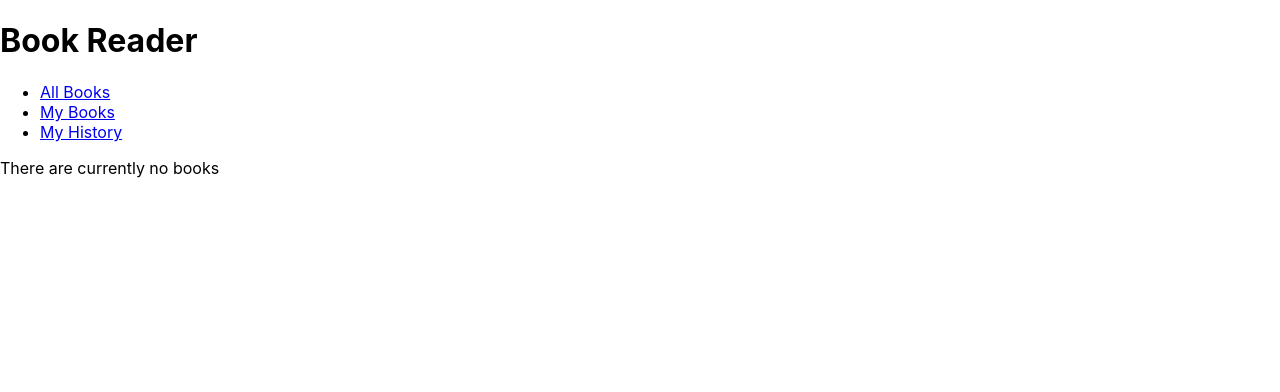
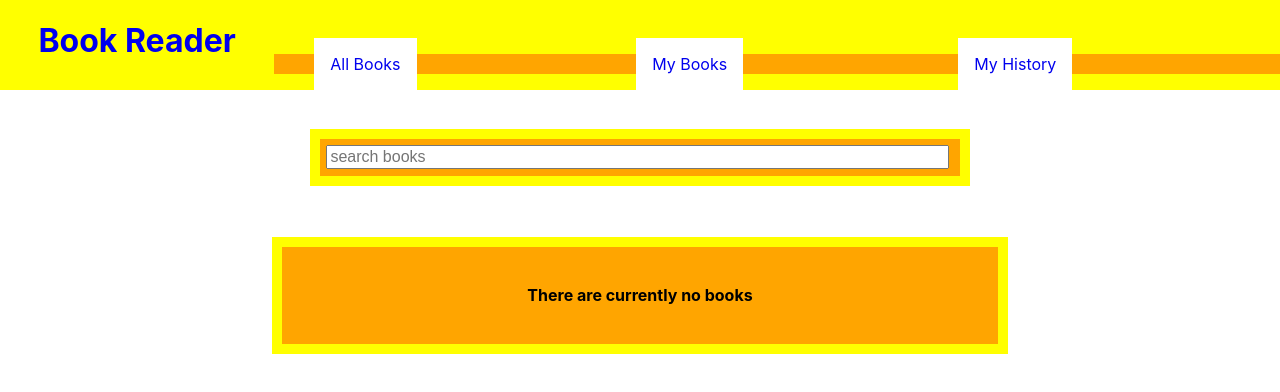
Before and after one commit to gxldCptRick/book-reader, a React (Create React App) app in the folder view/: page / in a window 1280 px wide. Shown: the top 392 px of the page. Built offline with nearby package versions, Linux system fonts and the light colour scheme.

Commit message:
Adding some changes to filter books and allows me to screw with how we get those books

```diff
--- a/view/public/index.html
+++ b/view/public/index.html
@@ -7,7 +7,7 @@
     <meta name="theme-color" content="#000000" />
     <meta
       name="description"
-      content="Web site created using create-react-app"
+      content="Web site used to view and catalog pdf files for books"
     />
     <link rel="apple-touch-icon" href="%PUBLIC_URL%/logo192.png" />
     <!--
@@ -24,7 +24,7 @@
       work correctly both with client-side routing and a non-root public URL.
       Learn how to configure a non-root public URL by running `npm run build`.
     -->
-    <title>React App</title>
+    <title>Book Reader</title>
   </head>
   <body>
     <noscript>You need to enable JavaScript to run this app.</noscript>
--- a/view/src/App.js
+++ b/view/src/App.js
@@ -8,32 +8,35 @@ const routes = [
     name: "All Books",
     url: "/all/books",
     component: HomePage,
+    props: { managerName: "externalManager" },
   },
   {
     name: "My Books",
     url: "/my/books",
     component: HomePage,
+    props: { managerName: "sessionManager" },
   },
   {
     name: "My History",
     url: "/my/history",
     component: HomePage,
+    props: { managerName: "historyManager" },
   },
 ];
 
-const Wrapper = ({ component: Component, ...rest }) => {
-  return (props) => <Component {...props} {...rest} />;
+const Wrapper = ({ component: Component, props: outerProps, ...rest }) => {
+  return (props) => <Component {...props} {...rest} {...outerProps} />;
 };
 const ioc = initializeIOC();
 function App() {
   return (
     <BrowserRouter>
-      {routes.map(({ url, name, component }) => (
+      {routes.map(({ url, name, component, props = {} }) => (
         <React.Fragment key={name}>
           <Route
             path={url}
             exact
-            component={Wrapper({ component, navElements: routes, ioc })}
+            component={Wrapper({ component, navElements: routes, ioc, props })}
           />
         </React.Fragment>
       ))}
--- /dev/null
+++ b/view/src/components/layout.css
@@ -0,0 +1,37 @@
+header {
+  display: flex;
+}
+a.title-link {
+  text-decoration: none;
+  padding: 0 3%;
+}
+
+a.title-link:hover {
+  background-color: yellow;
+}
+
+nav {
+  flex: 2;
+  padding-top: 3%;
+  background: yellow;
+}
+
+.nav-list {
+  background: orange;
+  display: flex;
+}
+
+.nav-list li {
+  list-style-type: none;
+  flex: 1;
+}
+
+.nav-list__item {
+  padding: 5%;
+  background-color: white;
+  text-decoration: none;
+}
+
+.nav-list__item:hover {
+  background-color: yellow;
+}
--- a/view/src/components/layout.js
+++ b/view/src/components/layout.js
@@ -1,5 +1,7 @@
 import React, { Component } from "react";
 import { Link } from "react-router-dom";
+
+import "./layout.css";
 
 export default class LayoutComponent extends Component {
   render() {
@@ -7,7 +9,9 @@ export default class LayoutComponent extends Component {
     return (
       <div className={className}>
         <header>
-          <h1>Book Reader</h1>
+          <Link to="/" className="title-link">
+            <h1>Book Reader</h1>
+          </Link>
           <nav>
             <ul className="nav-list">
               {this.props.navElements.map(({ url, name }) => (
--- /dev/null
+++ b/view/src/components/pages/homepage.css
@@ -0,0 +1,22 @@
+.banner {
+  width: 50%;
+  margin: 4% auto;
+  font-weight: bold;
+  text-align: center;
+  background: orange;
+  padding: 3%;
+  border: solid 10px yellow;
+}
+
+.search-box {
+  background-color: orange;
+  border: solid 10px yellow;
+  width: 50%;
+  margin: 3% auto 0 auto;
+}
+
+.search-box__input {
+  margin: 1%;
+  width: 96%;
+  font-size: 1em;
+}
--- a/view/src/components/pages/homepage.js
+++ b/view/src/components/pages/homepage.js
@@ -1,16 +1,19 @@
 import React, { Component } from "react";
 import Layout from "../layout";
 import BookComponent from "../bookcard";
+import "./homepage.css";
+
 export default class HomePageComponent extends Component {
   constructor(props, context) {
     super(props, context);
     this.state = {
       books: [],
+      input: "",
     };
   }
   componentDidMount() {
-    let { ioc } = this.props;
-    let sessionManager = ioc.get("sessionManager");
+    let { ioc, managerName = "sessionManager" } = this.props;
+    let sessionManager = ioc.get(managerName);
     sessionManager
       .get("books", [])
       .then((books) => {
@@ -23,11 +26,17 @@ export default class HomePageComponent extends Component {
       });
   }
   _renderPage() {
-    let { books } = this.state;
+    let { books, input } = this.state;
+    input = input.toLowerCase();
     return (
       (books.length > 1 &&
-        books.map((b) => <BookComponent {...b}></BookComponent>)) || (
-        <p>There are currently no books</p>
+        books
+          .filter(({ name }) => name.toLowerCase().includes(input))
+          .map((b) => <BookComponent {...b}></BookComponent>)) || (
+        <p className="banner">
+          There are currently no books
+          {(input && ` that contain : "${input}"`) || input}
+        </p>
       )
     );
   }
@@ -35,12 +44,29 @@ export default class HomePageComponent extends Component {
   _renderChoice() {
     let { errorMessage } = this.state;
     return (
-      (errorMessage && <p className="error-message">{errorMessage}</p>) ||
+      (errorMessage && (
+        <p className="error-message banner">{errorMessage}</p>
+      )) ||
       this._renderPage()
     );
   }
   render() {
+    let { input } = this.state;
     let { navElements } = this.props;
-    return <Layout navElements={navElements}>{this._renderChoice()}</Layout>;
+    return (
+      <Layout navElements={navElements}>
+        <div className="search-box">
+          <input
+            className="search-box__input"
+            placeholder="search books"
+            value={input}
+            onChange={({ target: { value } }) =>
+              this.setState({ input: value })
+            }
+          />
+        </div>
+        {this._renderChoice()}
+      </Layout>
+    );
   }
 }
--- /dev/null
+++ b/view/src/data/httpManager.js
@@ -0,0 +1,19 @@
+export default class HttpManager {
+  constructor() {
+    this.basePath = "/api/";
+  }
+
+  get(key) {
+    return fetch(this.basePath + key, { method: "GET" }).then((res) =>
+      res.json()
+    );
+  }
+
+  set(key, value) {
+    return fetch(this.basePath + key, {
+      method: "POST",
+      body: JSON.stringify(value),
+      credentials: "include",
+    }).then((res) => res.json());
+  }
+}
--- a/view/src/data/ioc.js
+++ b/view/src/data/ioc.js
@@ -1,4 +1,6 @@
 import LocalStorageManager from "./localStorageManager";
+import HttpManager from "./httpManager";
+
 class InversionOfControlContainer {
   registerItem(key = "", value) {
     if (value === undefined || value === null) {
@@ -16,5 +18,7 @@ class InversionOfControlContainer {
 export const initializeIOC = () => {
   const container = new InversionOfControlContainer();
   container.registerItem("sessionManager", new LocalStorageManager());
+  container.registerItem("externalManager", new HttpManager());
+  container.registerItem("historyManager", new LocalStorageManager("history"));
   return container;
 };
--- a/view/src/data/localStorageManager.js
+++ b/view/src/data/localStorageManager.js
@@ -1,8 +1,16 @@
 export default class LocalStorageManager {
+  constructor(namespace = "") {
+    this.namespace = namespace;
+  }
+
+  _normalizeKey(key) {
+    return `${this.namespace}_${key}`;
+  }
+
   get(key, defaultValue) {
     return new Promise((res, rej) => {
       try {
-        let storedItem = localStorage.getItem(key);
+        let storedItem = localStorage.getItem(this._normalizeKey(key));
         if (storedItem) {
           res(JSON.parse(storedItem));
         } else {
@@ -18,7 +26,7 @@ export default class LocalStorageManager {
     return new Promise((res, rej) => {
       try {
         let storing = JSON.stringify(value);
-        localStorage.setItem(key, storing);
+        localStorage.setItem(this._normalizeKey(key), storing);
         res();
       } catch (err) {
         rej(err);
```
Also changed, not shown: 1 other file (tests, documents, lock files or other folders).
